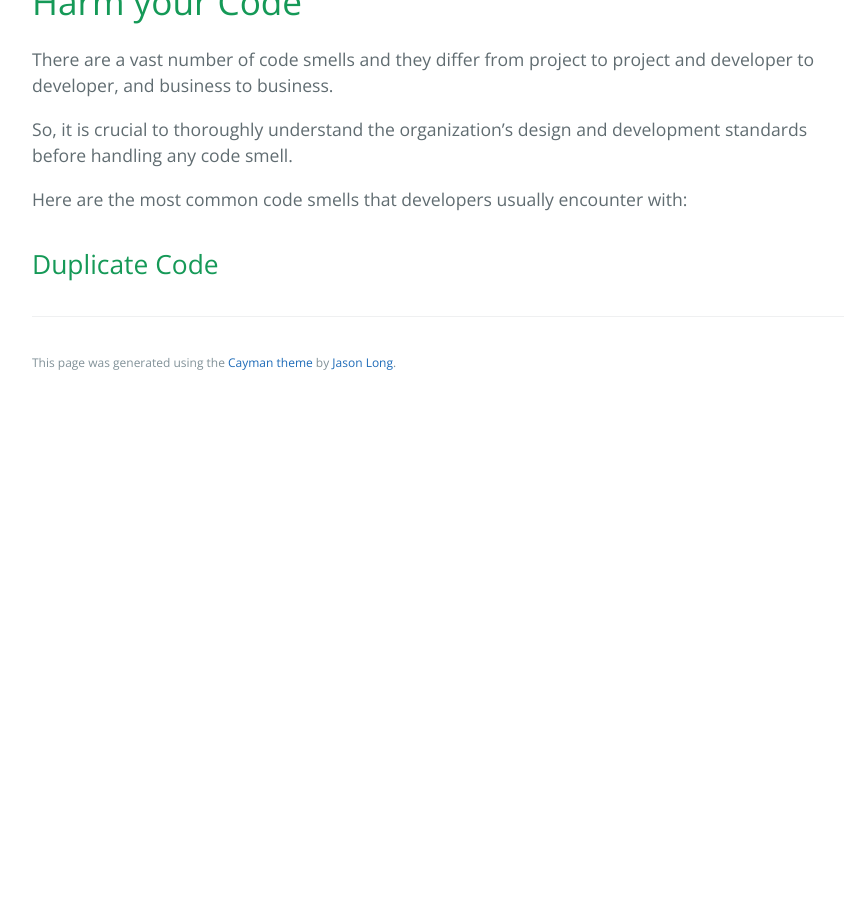
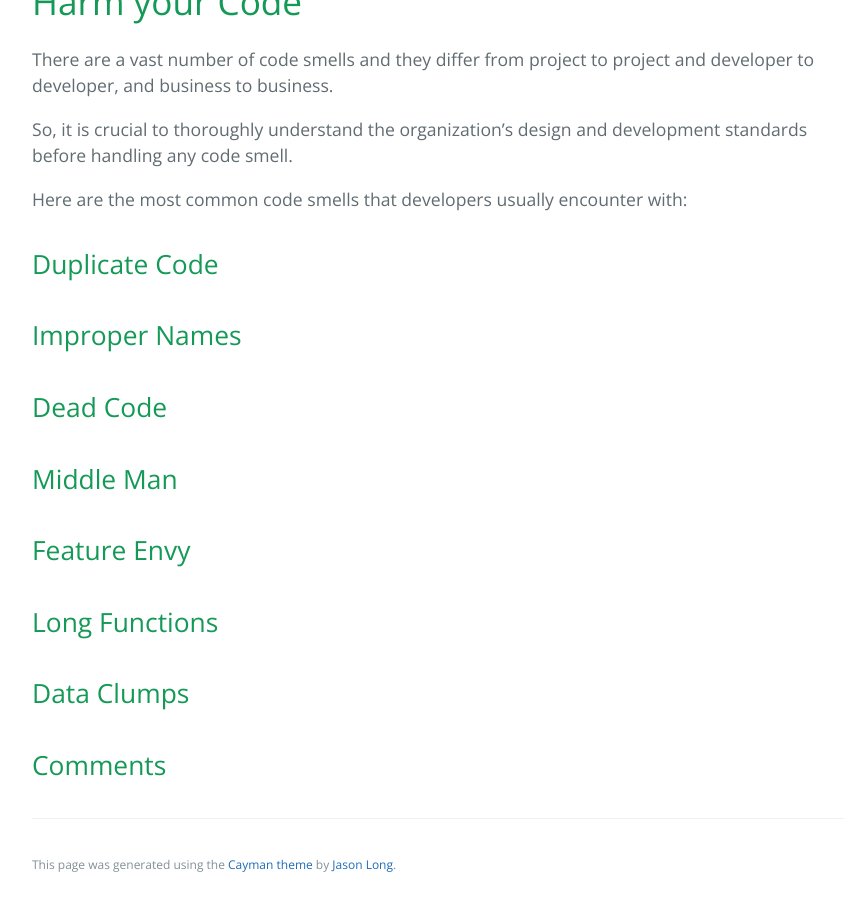
Before and after one commit to learning-software-engineering/learning-software-engineering.github.io, a Jekyll site: the page built from Topics/Development_Process/Code Smells/Code_Smells.md, in a window 1280 px wide and 900 px high, scrolled down 664 px. Shown: the whole window, without its empty margins (192-1036 px from the left). Built offline with Jekyll 4.4.1, drawn with Linux system fonts in a browser that asks for light colours; our own code applies the rules of GitHub Pages for plain Markdown files; before the commit the page ends 1069 px from its top, so only the background shows below that.

Commit message:
Added code smell types

```diff
--- a/Topics/Development_Process/Code Smells/Code_Smells.md
+++ b/Topics/Development_Process/Code Smells/Code_Smells.md
@@ -14,6 +14,18 @@ So, it is crucial to thoroughly understand the organization’s design and devel
 
 Here are the most common code smells that developers usually encounter with:
 
+## Duplicate Code
 
+## Improper Names
 
-## Duplicate Code
+## Dead Code
+
+## Middle Man
+
+## Feature Envy
+
+## Long Functions
+
+## Data Clumps
+
+## Comments
```
